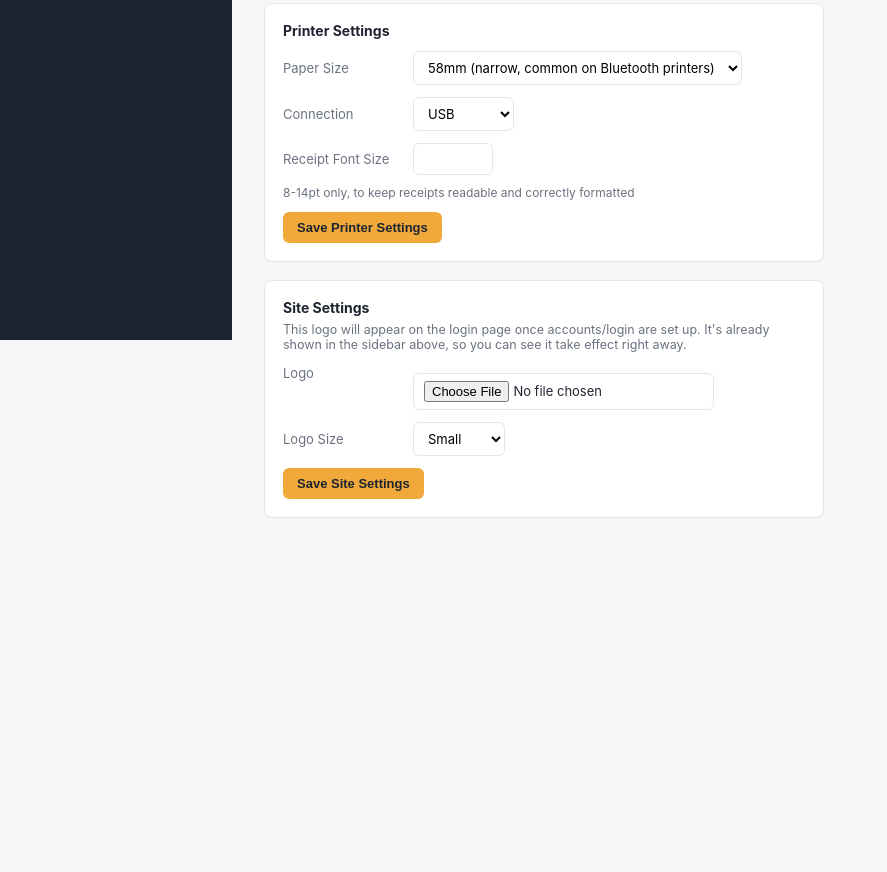
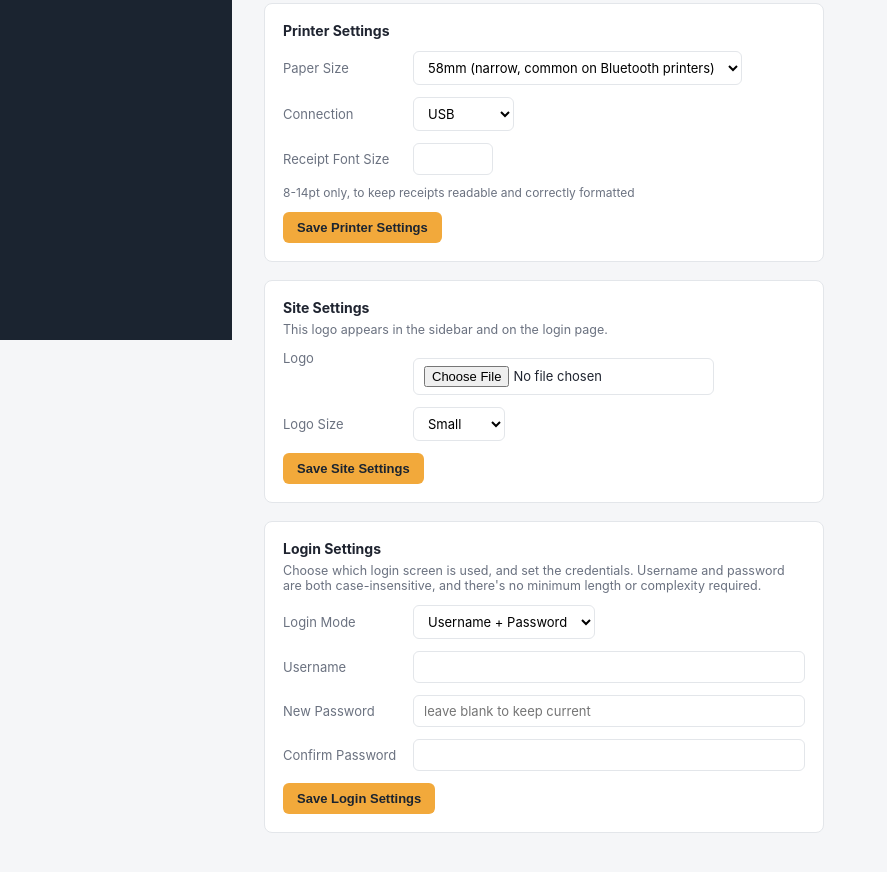
Before and after one commit to kayjoseph/pos-batch-system, a website: page public/settings.html in a window 1280 px wide. Shown: the part 460-1332 px from the top of the page, without its empty margins (0-887 px from the left). Before the commit the page ends 1024 px from the top, so only its background shows below. Drawn offline with Linux system fonts and the light colour scheme; no server answers.

Commit message:
update on settings

```diff
--- a/public/settings.html
+++ b/public/settings.html
@@ -62,8 +62,7 @@
         <div class="card" style="max-width:560px;">
             <h2 class="section-title">Site Settings</h2>
             <p style="font-size:12.5px; color:var(--text-muted); margin-top:-6px;">
-                This logo will appear on the login page once accounts/login are set up. It's already shown
-                in the sidebar above, so you can see it take effect right away.
+                This logo appears in the sidebar and on the login page.
             </p>
             <div class="form-row" style="align-items:flex-start;">
                 <label>Logo</label>
@@ -85,6 +84,31 @@
             <button onclick="saveSite()">Save Site Settings</button>
         </div>
 
+        <div class="card" style="max-width:560px;">
+            <h2 class="section-title">Login Settings</h2>
+            <p style="font-size:12.5px; color:var(--text-muted); margin-top:-6px;">
+                Choose which login screen is used, and set the credentials. Username and password are both
+                case-insensitive, and there's no minimum length or complexity required.
+            </p>
+            <div class="form-row">
+                <label>Login Mode</label>
+                <select id="loginMode" onchange="toggleUsernameField()">
+                    <option value="username_password">Username + Password</option>
+                    <option value="password_only">Password Only</option>
+                </select>
+            </div>
+            <div class="form-row" id="loginUsernameRow">
+                <label>Username</label><input id="loginUsername" style="flex:1;">
+            </div>
+            <div class="form-row">
+                <label>New Password</label><input id="loginNewPassword" type="password" placeholder="leave blank to keep current" style="flex:1;">
+            </div>
+            <div class="form-row">
+                <label>Confirm Password</label><input id="loginConfirmPassword" type="password" style="flex:1;">
+            </div>
+            <button onclick="saveLogin()">Save Login Settings</button>
+        </div>
+
     </main>
 </div>
 <div id="toast"></div>
@@ -92,13 +116,14 @@
 <script>
 renderSidebar('settings');
 
-let pendingLogoData = undefined; // undefined = unchanged, null = removed, string = new logo
+let pendingLogoData = undefined; // undefined = unchanged, string = new logo
 
 async function init() {
-    const [company, printer, site] = await Promise.all([
+    const [company, printer, site, login] = await Promise.all([
         api('/settings/company'),
         api('/settings/printer'),
         api('/settings/site'),
+        api('/settings/login'),
     ]);
 
     document.getElementById('companyName').value = company.company_name || '';
@@ -117,6 +142,15 @@ async function init() {
         document.getElementById('logoPreview').src = site.logo_data;
         document.getElementById('logoPreview').style.display = 'inline-block';
     }
+
+    document.getElementById('loginMode').value = login.login_mode;
+    document.getElementById('loginUsername').value = login.username || '';
+    toggleUsernameField();
+}
+
+function toggleUsernameField() {
+    const mode = document.getElementById('loginMode').value;
+    document.getElementById('loginUsernameRow').style.display = mode === 'username_password' ? 'flex' : 'none';
 }
 
 async function saveCompany() {
@@ -160,8 +194,6 @@ async function savePrinter() {
     }
 }
 
-// Downscales whatever image is picked to a small max width before storing it,
-// so a full-resolution photo doesn't end up bloating the database.
 function handleLogoFile(event) {
     const file = event.target.files[0];
     if (!file) return;
@@ -193,7 +225,6 @@ async function saveSite() {
         const payload = { logo_size };
         if (pendingLogoData !== undefined) payload.logo_data = pendingLogoData;
         else {
-            // Keep whatever logo is already saved if the user didn't pick a new file
             const current = await api('/settings/site');
             payload.logo_data = current.logo_data;
         }
@@ -205,6 +236,28 @@ async function saveSite() {
     }
 }
 
+async function saveLogin() {
+    const login_mode = document.getElementById('loginMode').value;
+    const username = document.getElementById('loginUsername').value.trim();
+    const new_password = document.getElementById('loginNewPassword').value;
+    const confirm_password = document.getElementById('loginConfirmPassword').value;
+
+    if (login_mode === 'username_password' && !username) return toast('Username is required for this mode');
+    if (new_password !== confirm_password) return toast('Passwords do not match');
+
+    try {
+        await api('/settings/login', {
+            method: 'PUT',
+            body: JSON.stringify({ login_mode, username, new_password }),
+        });
+        toast('Login settings saved');
+        document.getElementById('loginNewPassword').value = '';
+        document.getElementById('loginConfirmPassword').value = '';
+    } catch (err) {
+        toast(err.message);
+    }
+}
+
 init();
 </script>
 </body>
```
